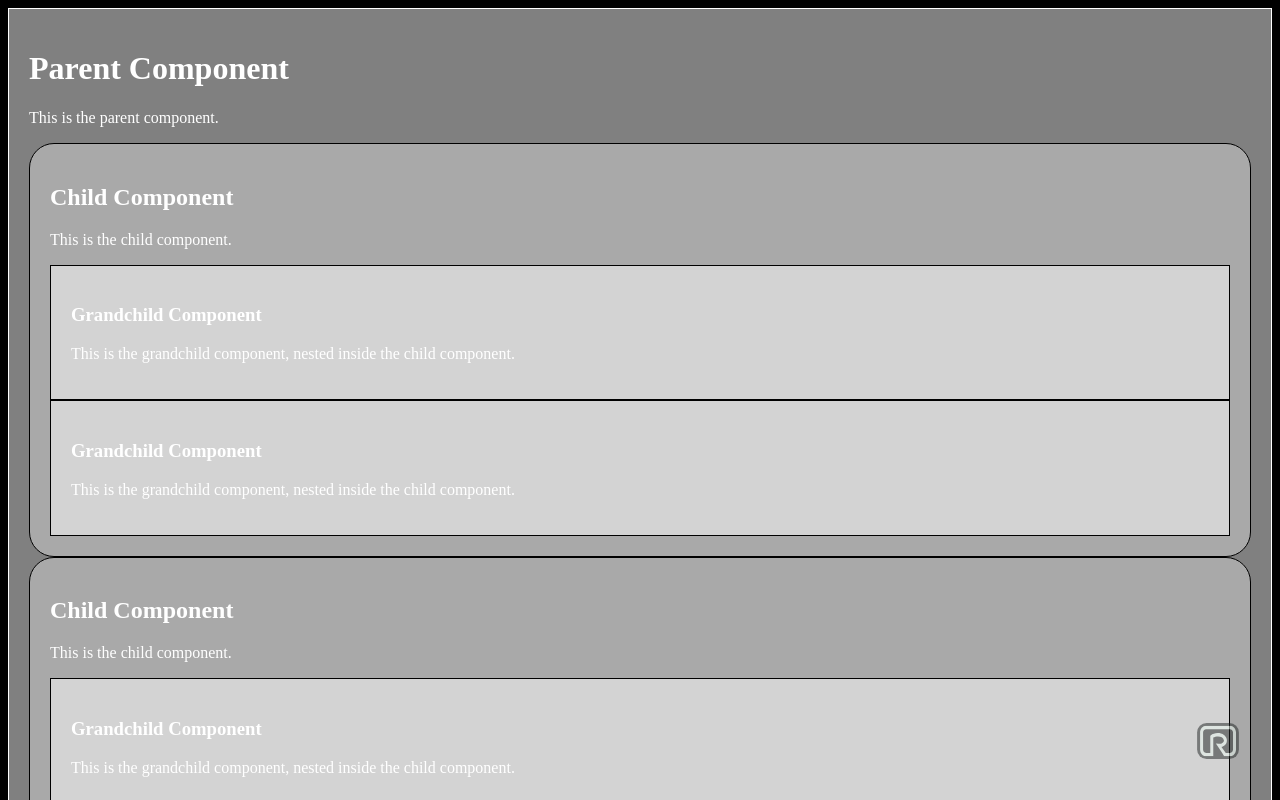
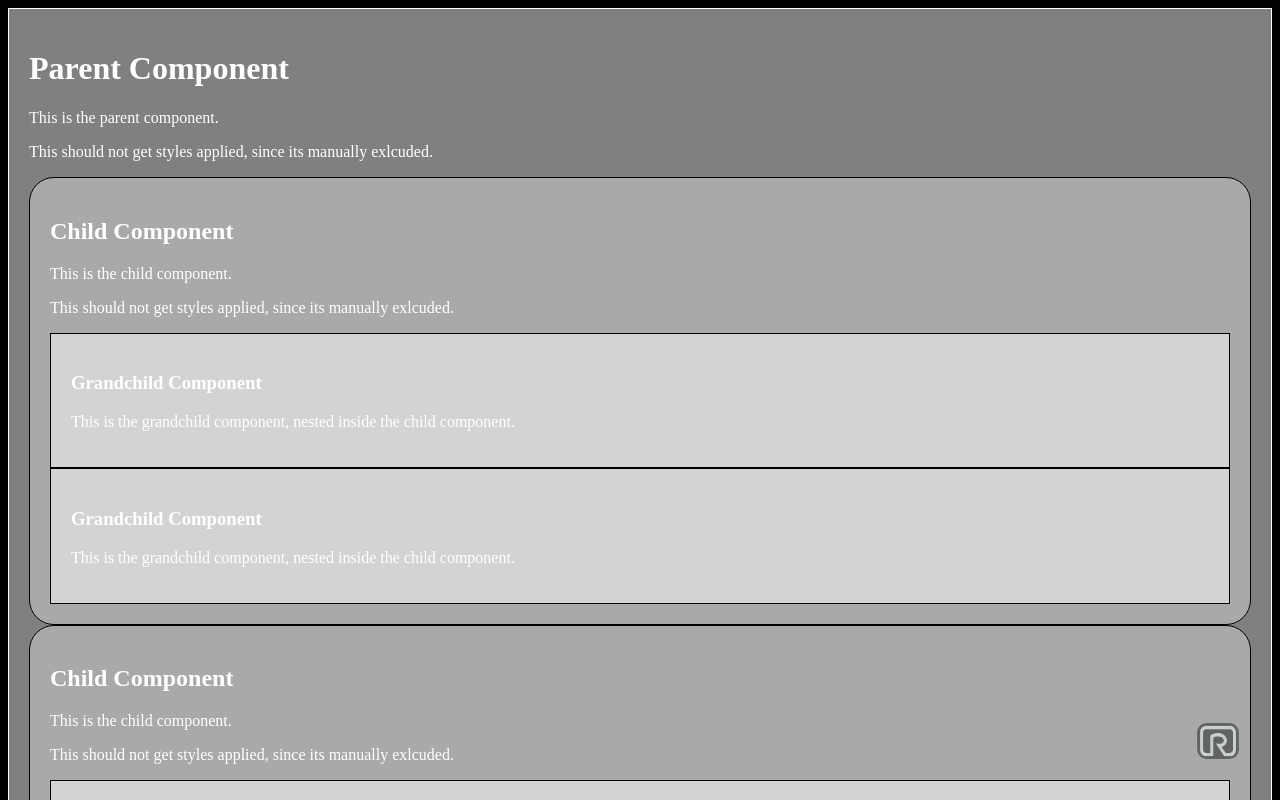
Before and after one commit to gary-rivera/ruio, a React (Vite) app: page / in a window 1280 px wide. Shown: the top 800 px of the page. Built offline with nearby package versions, Linux system fonts and the light colour scheme.

Commit message:
restrict elements with `ruio-exlcude` from styling

```diff
--- a/src/components/dummy/ChildComponent.tsx
+++ b/src/components/dummy/ChildComponent.tsx
@@ -13,6 +13,7 @@ const ChildComponent: React.FC = () => {
     >
       <h2>Child Component</h2>
       <p>This is the child component.</p>
+      <p className="ruio-exclude">This should not get styles applied, since its manually exlcuded.</p>
       <GrandChildComponent />
       <GrandChildComponent />
     </div>
--- a/src/components/dummy/ParentComponent.tsx
+++ b/src/components/dummy/ParentComponent.tsx
@@ -6,6 +6,7 @@ const ParentComponent: React.FC = () => {
     <div style={{ padding: '20px', background: 'gray', border: '1px solid white' }}>
       <h1>Parent Component</h1>
       <p>This is the parent component.</p>
+      <p className="ruio-exclude">This should not get styles applied, since its manually exlcuded.</p>
       <ChildComponent />
       <ChildComponent />
       <ChildComponent />
--- a/src/context/RuioContextProvider.tsx
+++ b/src/context/RuioContextProvider.tsx
@@ -19,7 +19,7 @@ const RuioContext = createContext<RuioContextProps | undefined>(undefined)
 
 export const RuioContextProvider: React.FC<{ children: ReactNode }> = ({ children }) => {
   const [ruioEnabled, setRuioEnabled] = useState(false)
-  const [depth, setDepth] = useState(1)
+  const [depth, setDepth] = useState(5)
   const [selectedRootElement, setSelectedRootElement] = useState<HTMLElement | null>(null)
   const [isElementSelectionModeActive, setIsElementSelectionModeActive] = useState(false)
   const [parentAppRootElement, setParentAppRootElement] = useState<HTMLElement | null>(
--- a/src/controllers/ElementInteractionController.tsx
+++ b/src/controllers/ElementInteractionController.tsx
@@ -21,7 +21,8 @@ export const ElementInteractionController = (
     return
   }
 
-  if (rootElement.classList.contains('ruio-exclude')) return
+  // TODO: add a tooltip to clarify this element is excluded from border styles or element selection
+  // if (rootElement.classList.contains('ruio-exclude')) return
 
   const isValidTarget = (target: HTMLElement) => {
     const isChildOfRoot = target !== rootElement && target.closest(`#${DEFAULT_ROOT_ELEMENT}`)
```
